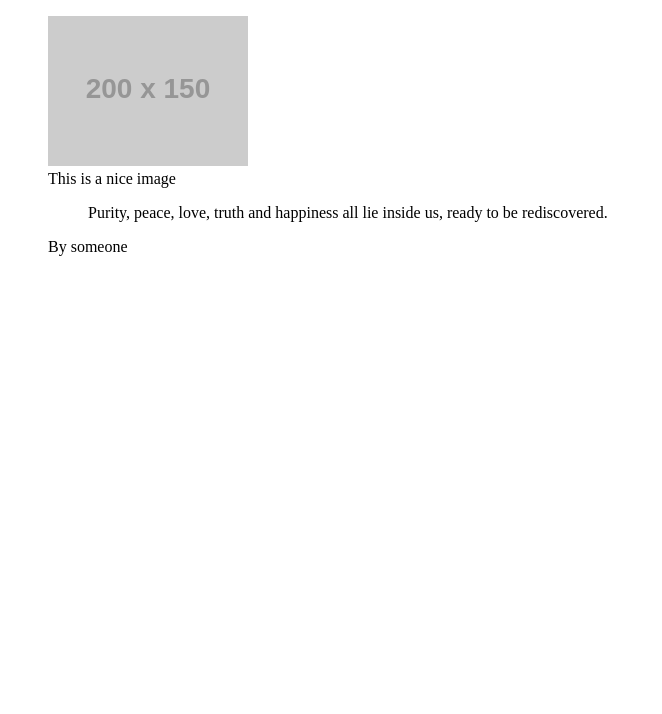
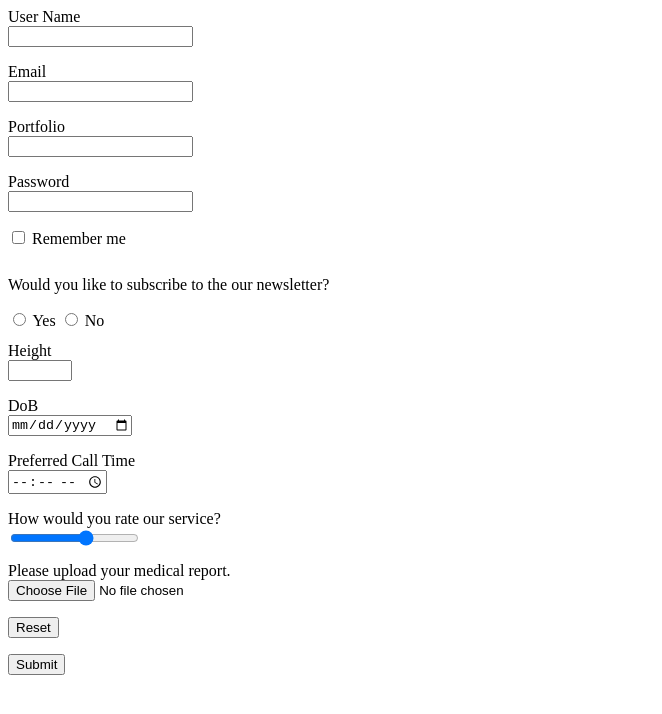
Before and after one commit to ReactClass-Feb-09-2023/HTML_DEMO, a plain HTML site: page index.html in a window 1280 px wide. Shown: the whole page, without its empty margins (0-662 px from the left). Drawn offline with Linux system fonts and the light colour scheme; placeholder pictures from the web are drawn by us.

Commit message:
HTML Form Tags

```diff
--- a/index.html
+++ b/index.html
@@ -5,24 +5,64 @@
 	<meta charset="UTF-8">
 	<meta http-equiv="X-UA-Compatible" content="IE=edge">
 	<meta name="viewport" content="width=device-width, initial-scale=1.0">
+	<style>
+		input {
+			display: block;
+			margin-bottom: 1rem;
+		}
+
+		[type='checkbox'],
+		[type='radio'] {
+			display: inline;
+		}
+
+	</style>
 	<title>Document</title>
 </head>
 
 <body>
-	<figure>
-		<img src="https://via.placeholder.com/200x150" alt="work table with coffee mug" title="working table"
-			loading="lazy">
-		<figcaption>This is a nice image</figcaption>
-	</figure>
-	<figure>
-		<blockquote>
-			<p>
-				Purity, peace, love, truth and happiness all lie inside us, ready to be rediscovered.
-			</p>
-		</blockquote>
-		<figcaption>By someone</figcaption>
-	</figure>
+	<form action="#" method="post">
 
+		<label for="user-name">User Name</label>
+		<input id='user-name' type="text">
+
+		<label for="user-email">Email</label>
+		<input id='user-email' type="email">
+
+		<label for="user-portfolio">Portfolio</label>
+		<input id='user-portfolio' type="url">
+
+		<label for="user-password">Password</label>
+		<input id='user-password' type="password">
+
+		<input id='remember-me' type="checkbox">
+		<label for="remember-me">Remember me</label>
+
+		<p>Would you like to subscribe to the our newsletter?</p>
+		<input id='newsletter-yes' type="radio" name="newsletter-question">
+		<label for="newsletter-yes">Yes</label>
+		<input id='newsletter-no' type="radio" name="newsletter-question">
+		<label for="newsletter-no">No</label>
+		<br>
+		<label for="user-height">Height</label>
+		<input id='user-height' type="number" min="100" max="300">
+
+		<label for="user-dob">DoB</label>
+		<input id='user-dob' type="date">
+
+		<label for="user-preferred-call-time">Preferred Call Time</label>
+		<input id='user-preferred-call-time' type="time">
+
+		<label for="user-rating">How would you rate our service?</label>
+		<input id='user-rating' type="range" min="0" max="5">
+
+
+		<label for="medical-record">Please upload your medical report.</label>
+		<input id='medical-record' type="file">
+
+		<input type="reset" value="Reset">
+		<input type="submit" value="Submit">
+	</form>
 </body>
 
 </html>
```
